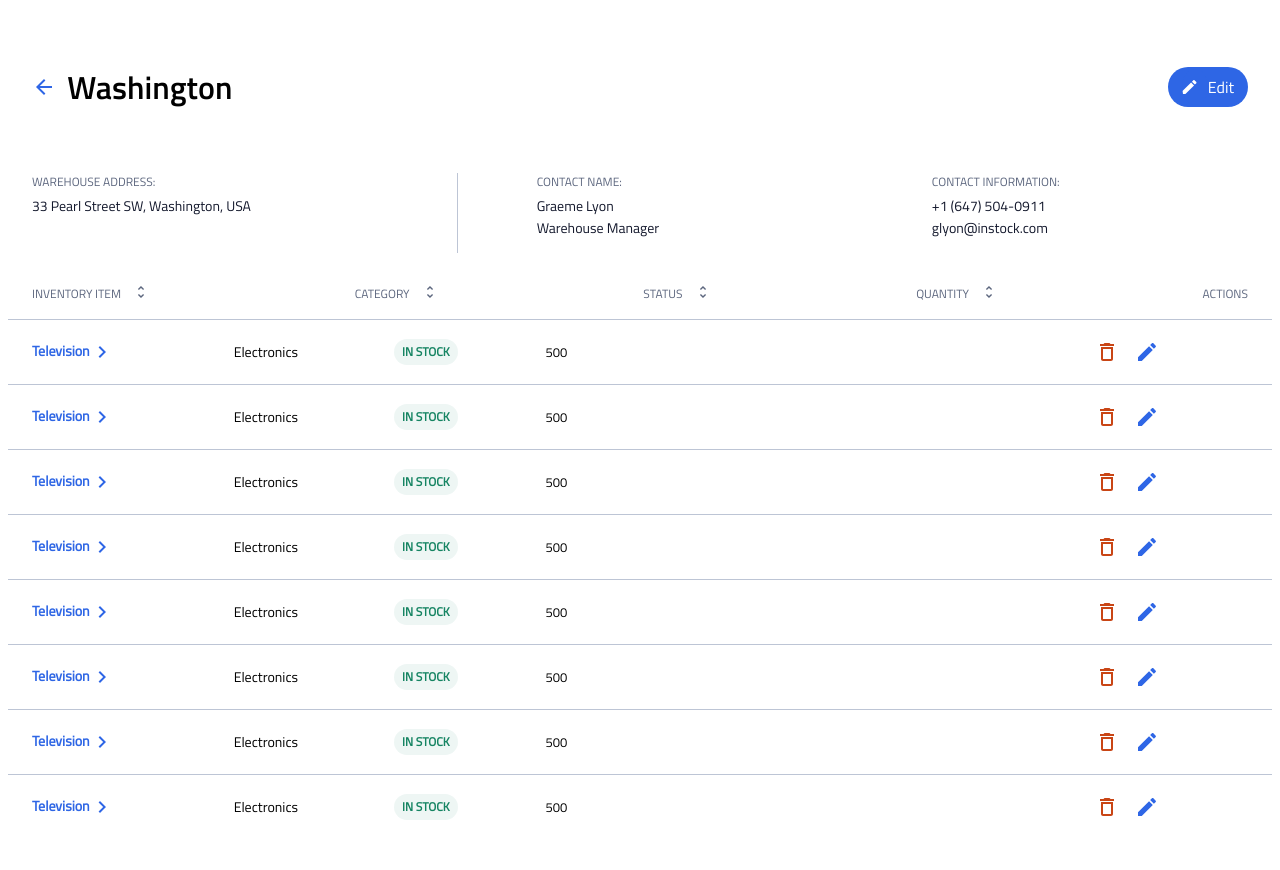
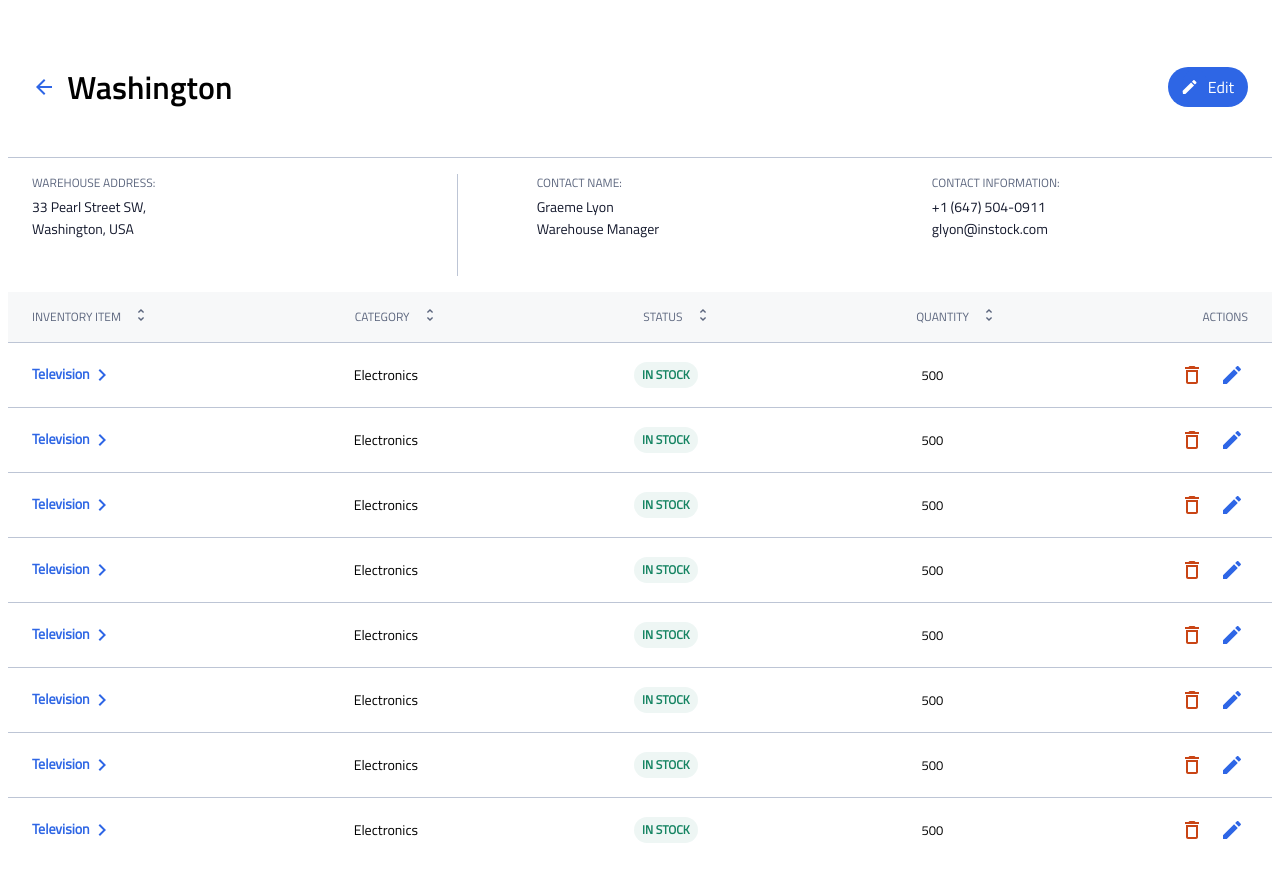
Before and after one commit to emwong101/armstrong-instock, a React (Create React App) app: page / in a window 1280 px wide. Before the commit the page ends 847 px from the top, so only its background shows below. Built offline with nearby package versions, Linux system fonts and the light colour scheme.

Commit message:
added styling for desktop size

```diff
--- a/src/components/sections/warehouseDetails/WarehouseDetailsComponent.scss
+++ b/src/components/sections/warehouseDetails/WarehouseDetailsComponent.scss
@@ -75,6 +75,7 @@
 		display: flex;
 		justify-content: space-between;
 		border-top: none;
+		border-top: 1px solid $Secondary-light;
 	}
 
 	&-top {
@@ -84,6 +85,9 @@
 
 		@include breakpoints.tablet {
 			width: 25%;
+		}
+		@include breakpoints.tablet {
+			width: 15%;
 		}
 	}
 
@@ -142,6 +146,7 @@
 		display: flex;
 		padding: 1rem 1.5rem;
 		justify-content: space-between;
+		background-color: $Background-light;
 		@include bodySmall;
 		color: $Secondary-dark;
 		text-transform: uppercase;
@@ -155,8 +160,11 @@
 .item-box {
 	@include breakpoints.tablet {
 		display: flex;
-		// justify-content: space-between;
 		border-top: 1px solid $Secondary-light;
+	}
+
+	@include breakpoints.desktop {
+		justify-content: space-between;
 	}
 	&-top {
 		display: flex;
@@ -205,6 +213,10 @@
 			padding-right: 7.5rem;
 			padding-bottom: 0;
 		}
+		@include breakpoints.desktop {
+			padding-right: 15rem;
+			padding-bottom: 0;
+		}
 	}
 
 	&_name {
@@ -224,6 +236,9 @@
 			padding-right: 6rem;
 			@include bodyMedium;
 		}
+		@include breakpoints.desktop {
+			padding-right: 13.5rem;
+		}
 	}
 
 	&_status {
@@ -239,6 +254,9 @@
 		@include breakpoints.tablet {
 			margin-right: 5.5rem;
 			@include bodySmall;
+		}
+		@include breakpoints.desktop {
+			margin-right: 14rem;
 		}
 	}
 
```
